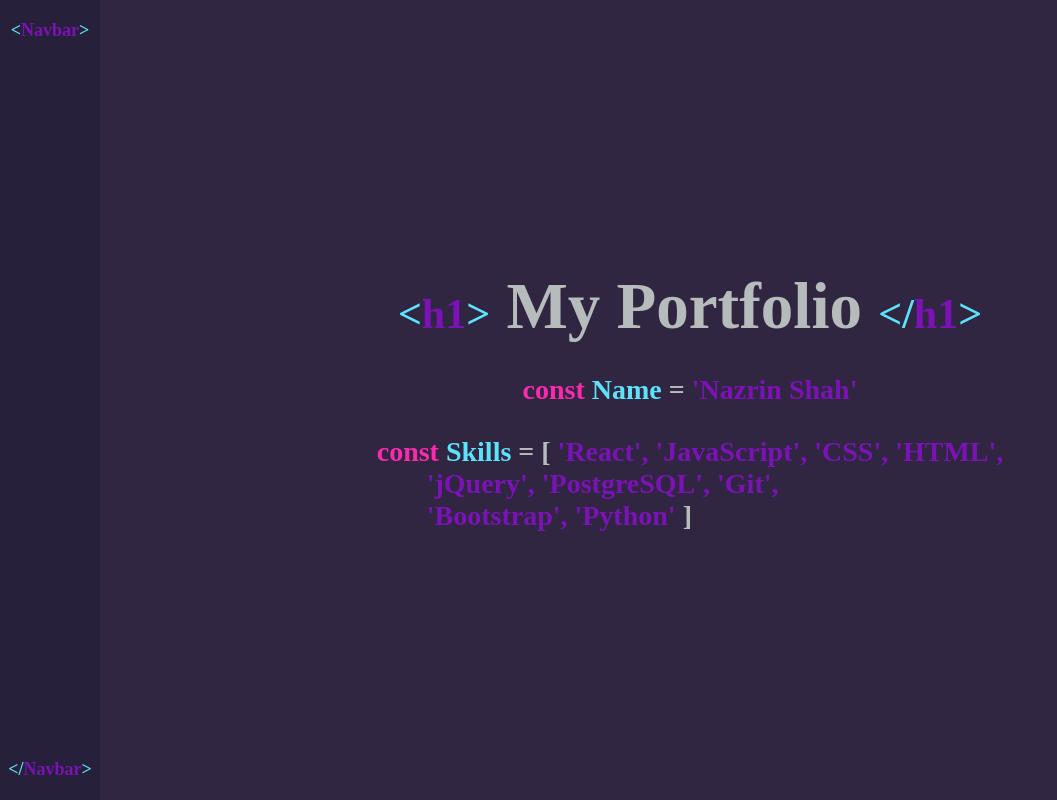
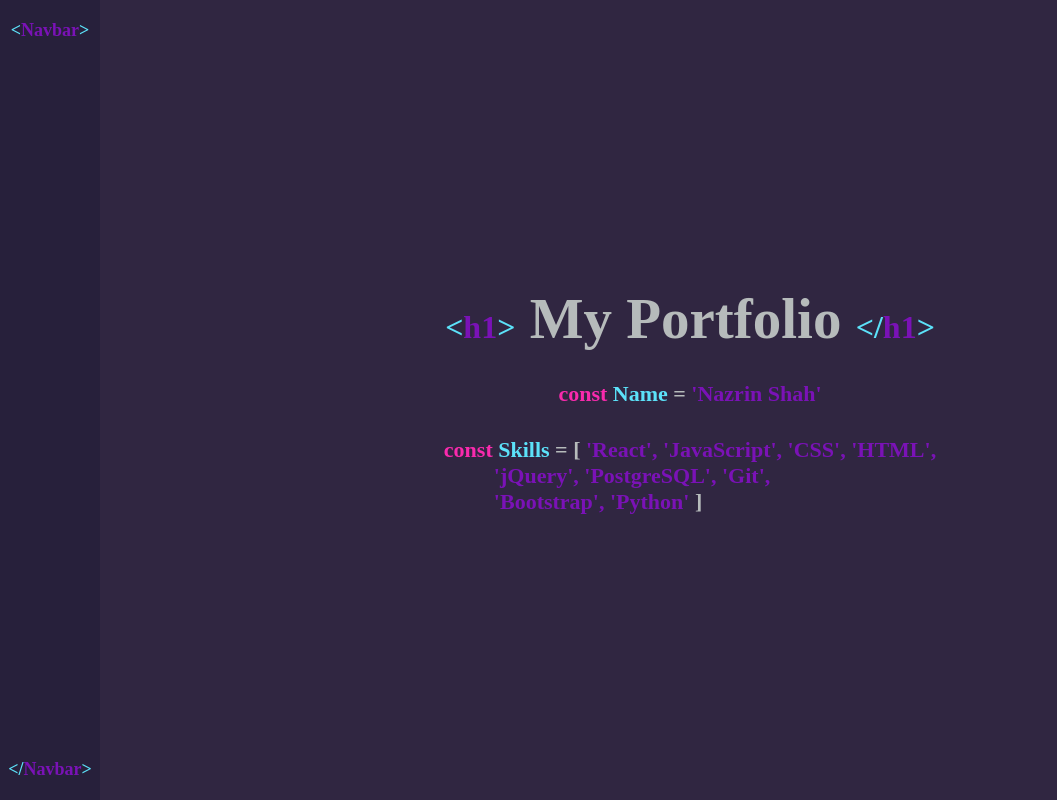
Before and after one commit to nazrinshahaf/my-portfolio-2, a React (Create React App) app: page / in a window 1280 px wide. Shown: the whole page, without its empty margins (0-1057 px from the left). Built offline with nearby package versions, Linux system fonts and the light colour scheme; the HTML template or start-up script is replaced by a standard one.

Commit message:
chaged font size for home page

```diff
--- a/src/Scss/_Home.scss
+++ b/src/Scss/_Home.scss
@@ -26,13 +26,13 @@
 .home-page-background h2 {
   margin: 0;
   color: map-get($Synthwave, text-light);
-  font-size: 65px;
+  font-size: 57px;
   font-family: Office Code Pro;
 }
 .home-page-background h2 {
   margin: 30px 0 0 0;
-  font-size: 28px;
+  font-size: 22px;
 }
 .home-page-tags-fontsize {
-  font-size: 42px;
+  font-size: 32px;
 }
```
